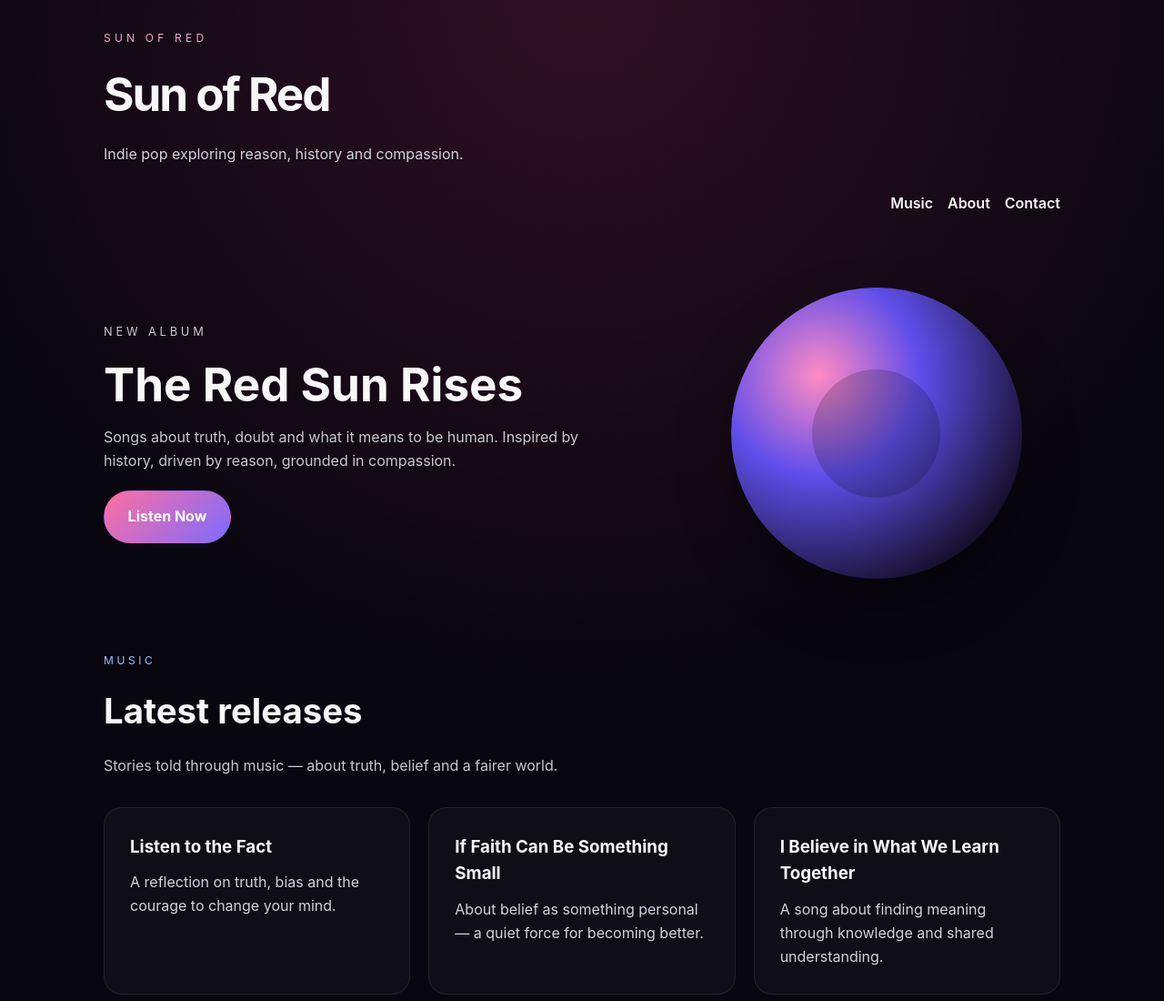
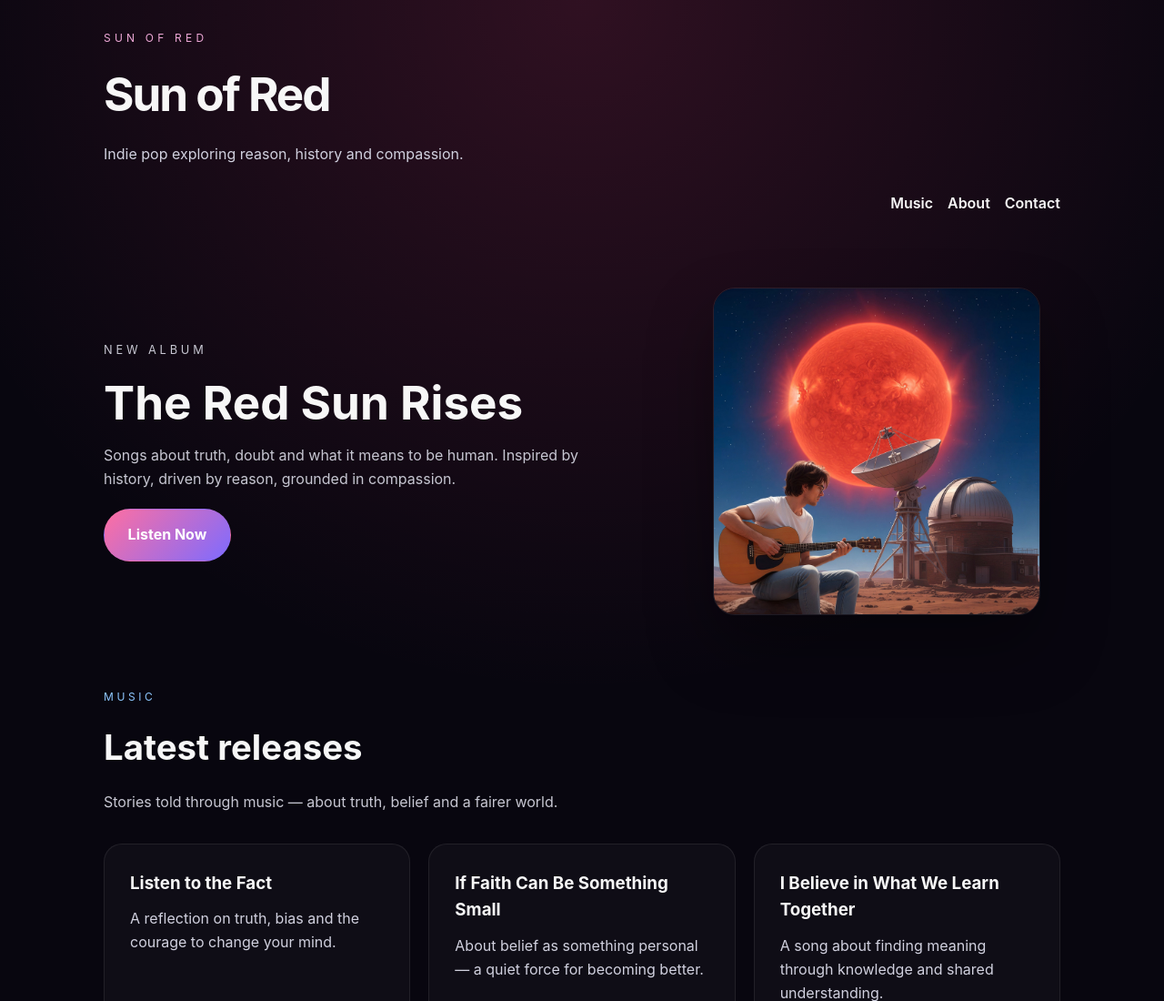
Before and after one commit to Fredrik82Falkoping/sunofred, a plain HTML site: page index.html in a window 1280 px wide. Shown: the top 1100 px of the page at 91% size. Drawn offline with Linux system fonts and the light colour scheme.

Commit message:
Add album cover image

```diff
--- a/index.html
+++ b/index.html
@@ -34,7 +34,7 @@
                 </div>
             </div>
             <div class="hero-media">
-                <div class="record"></div>
+                <img class="album-cover" src="AnAlbumCover.jpg" alt="The Red Sun Rises album cover">
             </div>
         </section>
 
--- a/style.css
+++ b/style.css
@@ -142,6 +142,15 @@ main {
 .hero-media {
     display: flex;
     justify-content: center;
+}
+
+.album-cover {
+    width: min(360px, 100%);
+    aspect-ratio: 1;
+    object-fit: cover;
+    border-radius: 1.5rem;
+    box-shadow: 0 35px 70px rgba(0,0,0,0.35);
+    border: 1px solid rgba(255,255,255,0.08);
 }
 
 .record {
```
Also changed, not shown: AnAlbumCover.jpg (added).
